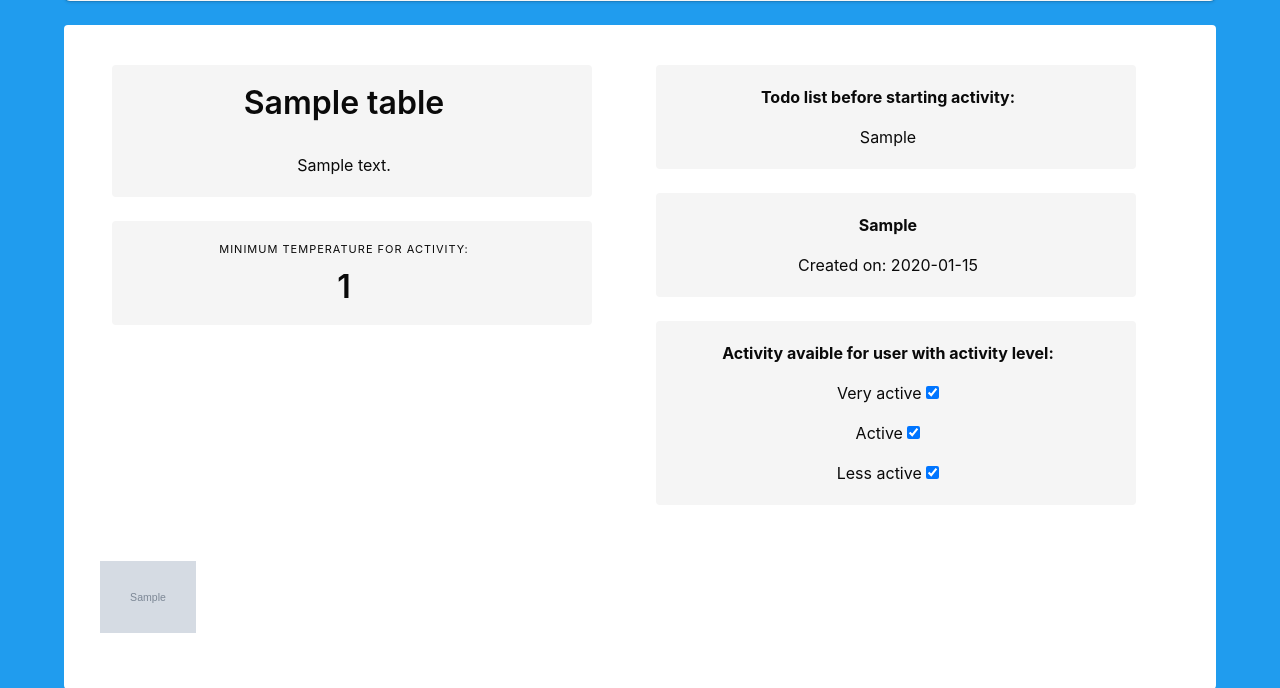
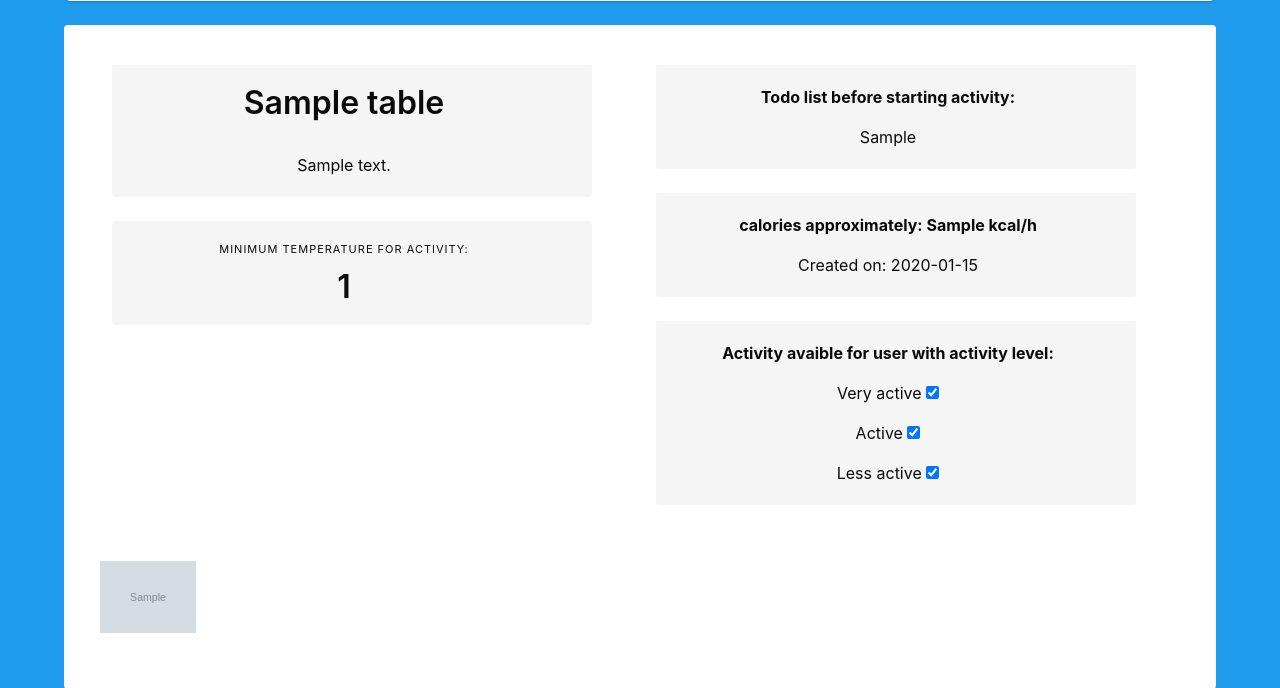
Before and after one commit to RemekLago/Weekend-Planner, a Flask app: a page that uses project2/app/templates/user.html in a window 1280 px wide. Shown: the part 977-1665 px from the top of the page. Run offline with Flask 2, Linux system fonts and the light colour scheme; a user stored in the database is signed in; tables that the repository leaves empty hold one stand-in row (values such as "Sample post"); grey boxes marked "Sample" are stand-in pictures; some libraries are stand-ins or nearby versions.

Commit message:
small changes

```diff
--- a/project2/app/templates/user.html
+++ b/project2/app/templates/user.html
@@ -363,7 +363,7 @@
                             <p> {{ activity.activity_todo_list }}</p>
                         </div>
                         <div class="notification">
-                            <p><strong> {{ activity.activity_calories }}</strong></p>
+                            <p><strong> calories approximately: {{ activity.activity_calories }} kcal/h</strong></p>
                             <!--{% if activity.activity_favourite==True %}
                             <label class="checkbox">
                                 Added to favourite
```
